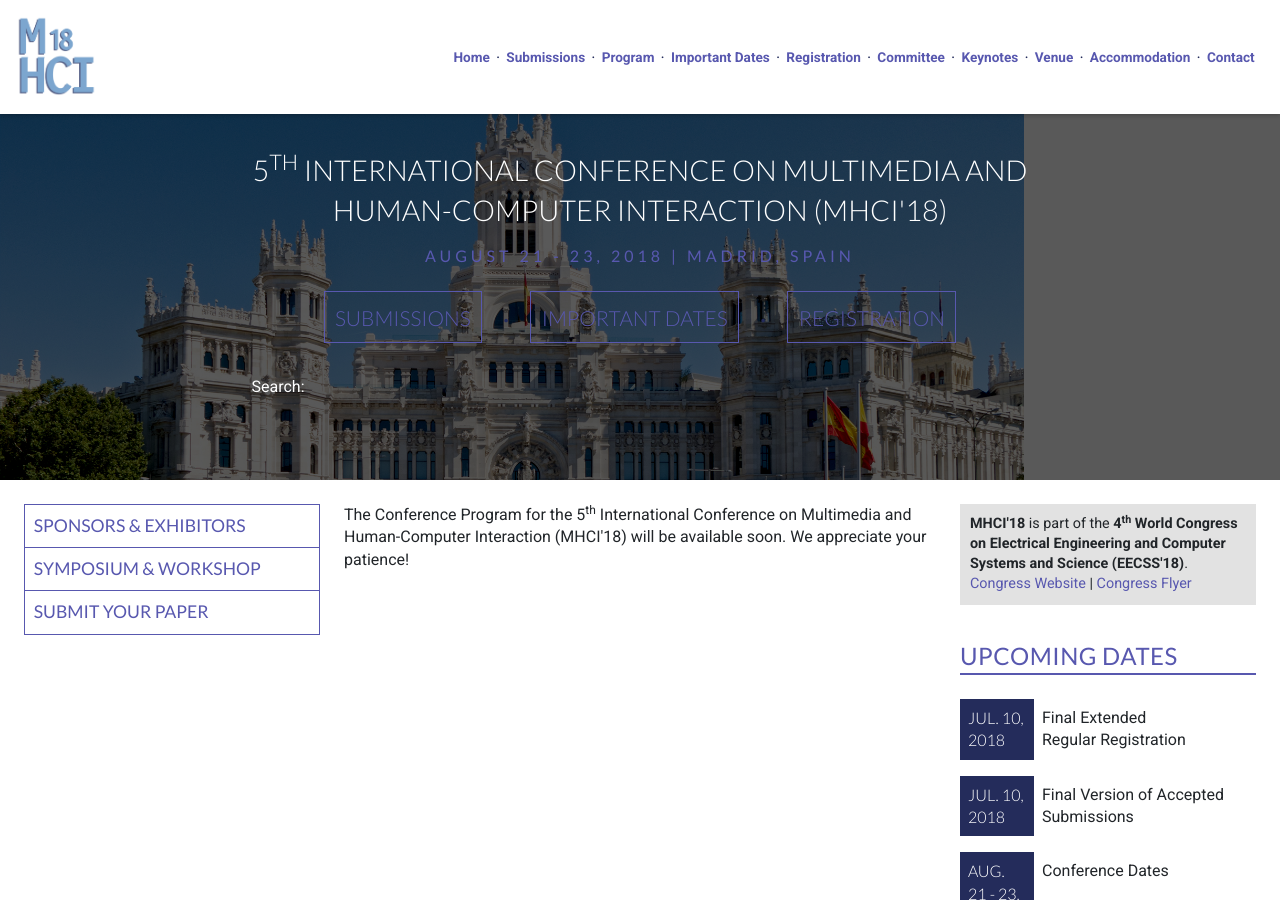
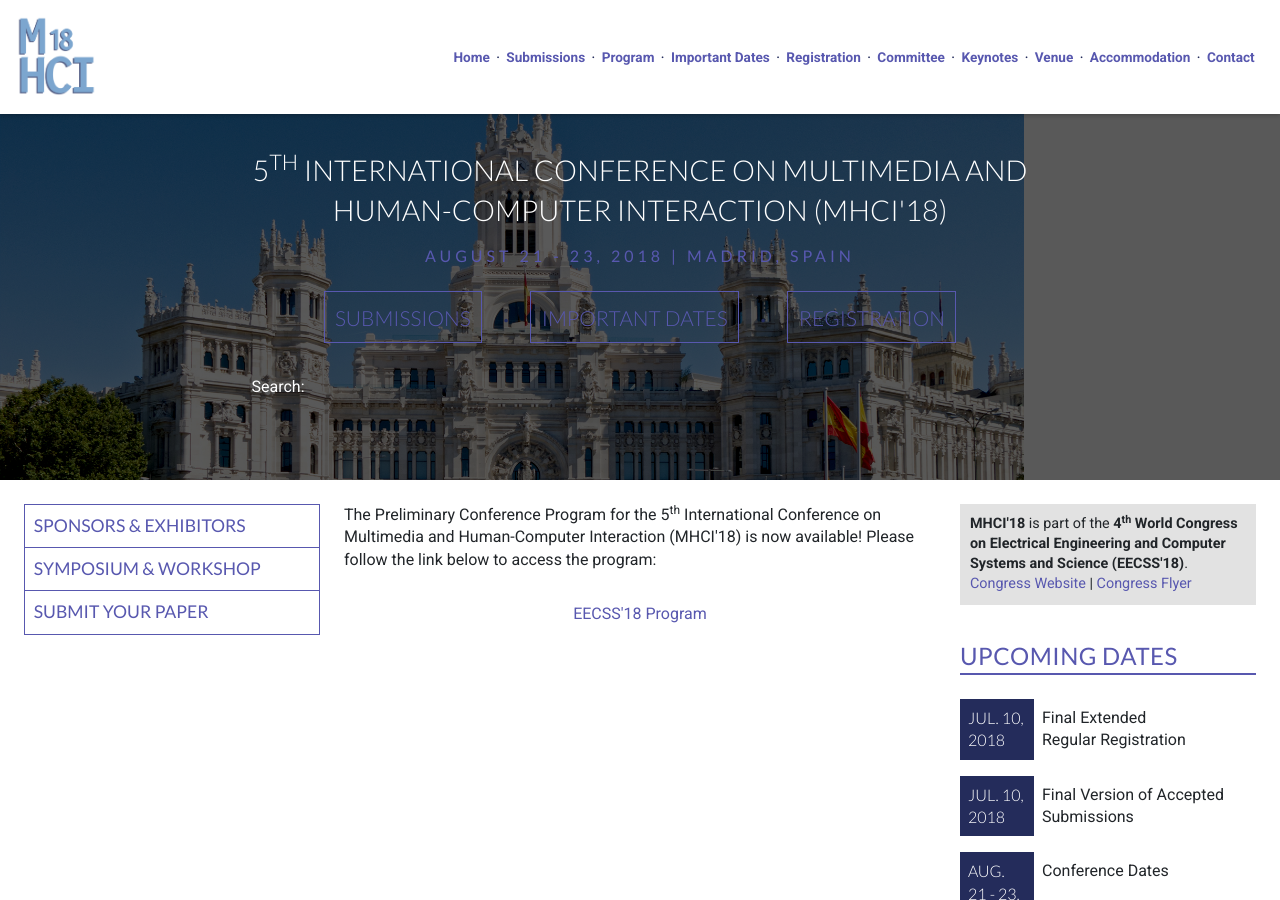
Before and after one commit to intaset/mhciconference, a Jekyll site: the page built from program.html, in a window 1280 px wide and 900 px high. Built offline with Jekyll 4.4.1, drawn with Linux system fonts in a browser that asks for light colours; nearby versions of some CDN libraries; Markdown is read by kramdown in place of the engine named in the settings; comment, search, counter and statistics services are not loaded.

Commit message:
added pre program

```diff
--- a/program.html
+++ b/program.html
@@ -7,10 +7,10 @@ keyword: computer science conference, multimedia conference, human computer inte
 
 <div class="unit unit-s-1 unit-m-1-4-1 unit-l-1-4-1">
   <div class="unit-spacer content">
-    <p class="body">The Conference Program for the 5<sup>th</sup> International Conference on Multimedia and Human-Computer Interaction (MHCI'18) will be available soon. We appreciate your patience!</p>
+    <!-- <p class="body">The Conference Program for the 5<sup>th</sup> International Conference on Multimedia and Human-Computer Interaction (MHCI'18) will be available soon. We appreciate your patience!</p> -->
 
-    <!-- <p class="body">The Conference Program for the 5<sup>th</sup> International Conference on Multimedia and Human-Computer Interaction (MHCI'18) is now available! Please follow the link below to access the program:</p>
+    <p class="body">The Preliminary Conference Program for the 5<sup>th</sup> International Conference on Multimedia and Human-Computer Interaction (MHCI'18) is now available! Please follow the link below to access the program:</p>
 
-    <p align="center"><a href="../EECSS17_Program.pdf" class="body-link">EECSS17 Program</a></p> -->
+    <p align="center"><a href="../EECSS_PreliminaryProgram.pdf" class="body-link">EECSS'18 Program</a></p>
   </div>
   </div>
```
Also changed, not shown: 1 other file.
